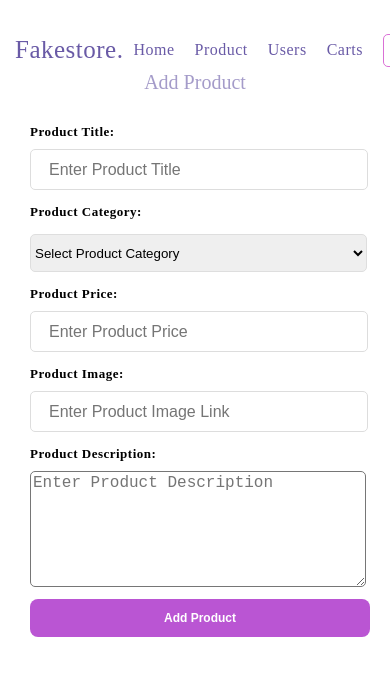
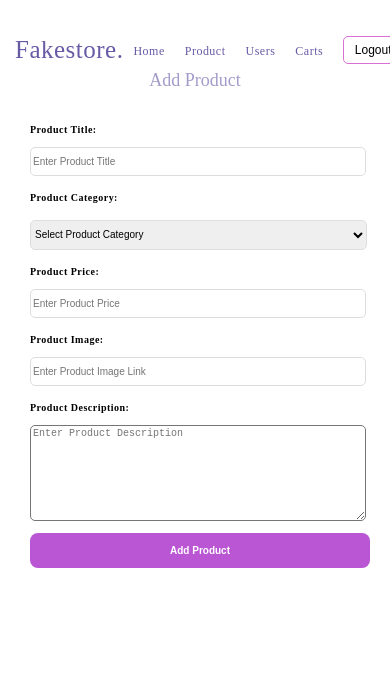
Before and after one commit to Mncedisi95/fakestore, an Angular app: page /addproduct in a window 390 px wide. Shown: the top 676 px of the page. Built offline with nearby package versions, Linux system fonts and the light colour scheme; sample sign-in values are in the browser's storage.

Commit message:
updated add, edit, index, navbar, product sign-in and users components to meet responsive design for device with 736px width.

```diff
--- a/src/app/components/add-product/add-product.component.css
+++ b/src/app/components/add-product/add-product.component.css
@@ -10,9 +10,8 @@ h2{
 }
 
 input{
-    width: 300px;
-    height: 0;
-    padding: 18px;
+    width: 330px;
+    height: 40px;
     font-size: 16px;
     border: 1.5px solid #ddd;
     margin-bottom: 10px;
@@ -144,7 +143,7 @@ button{
     }
 
     input{
-        height: 3px;
+        height: 30px;
     }
 
     h2{
@@ -159,5 +158,39 @@ button{
         font-size: 12px;
     }
 
+}
+
+@media screen and (max-width: 736px){
+
+    h2{
+        font-size: 18px;
+    }
+
+    label{
+        font-size: 10px;
+    }
+
+    button{
+        font-size: 10px;
+    }
+
+    input{
+        height: 25px;
+        font-size: 10px;
+    }
+
+    .select-box{
+        font-size: 10px;
+        height: 30px;
+    }
+
+    textarea{
+        height: 90px;
+        font-size: 10px;
+    }
+
+    small{
+        font-size: 10px;
+    }
 
 }
--- a/src/app/components/edit-product/edit-product.component.css
+++ b/src/app/components/edit-product/edit-product.component.css
@@ -11,8 +11,7 @@ h2{
 
 input{
     width: 300px;
-    height: 0;
-    padding: 18px;
+    height: 40px;
     font-size: 16px;
     border: 1.5px solid #dedede;
     margin-bottom: 10px;
@@ -110,6 +109,7 @@ button{
 
 .alert-success{
     margin-top: 10px;
+    text-align: center;
     color: #3c763d;
     background-color: #dff0d8;
     border-color: #d6e9c6;
@@ -119,7 +119,7 @@ button{
 @media  screen and (max-width: 1024px) {
 
     input{
-        height: 3px;
+        height: 30px;
     }
 
     h2{
@@ -141,5 +141,42 @@ button{
     button{
         font-size: 12px;
     }
+}
+
+@media screen and (max-width: 736px){
+
+    h2{
+        font-size: 18px;
+    }
+
+    label{
+        font-size: 10px;
+    }
+
+    button{
+        font-size: 10px;
+        width: 310px;
+    }
+
+    input{
+        height: 25px;
+        font-size: 10px;
+    }
+
+    .select-box{
+        font-size: 10px;
+        height: 30px;
+        width: 305px;
+    }
+
+    textarea{
+        height: 90px;
+        font-size: 10px;
+        width: 300px;
+    }
+
+    small{
+        font-size: 10px;
+    }
 
 }
--- a/src/app/components/index/index.component.css
+++ b/src/app/components/index/index.component.css
@@ -131,11 +131,7 @@ mat-paginator{
         font-size: 20px;
     }
 
-    h5{
-        font-size: 12px;
-    }
-
-    h6{
+    h5,h6{
         font-size: 12px;
     }
 
@@ -175,3 +171,63 @@ mat-paginator{
     }
 
 }
+
+@media screen and (max-width: 736px) {
+
+    h2{
+        font-size: 18px;
+    }
+
+    h5,h6{
+        font-size: 8px;
+    }
+
+    .section{
+        padding: 70px 0;
+        margin-left: 5px;
+    }
+
+    .product-card{
+        width: 120px;
+    }
+
+    .product-card img{
+        width: 80px;
+        height: 80px;
+    }
+
+    .select-box{
+        width: 130px;
+        height: 25px;
+        font-size: 10px;
+    }
+
+    a{
+        font-size: 10px;
+    }
+
+    .right{
+        margin-left: 150px;
+    }
+
+    .left{
+        margin-left: 10px;
+    }
+
+    mat-paginator{
+        width: 700px;
+        margin-left: 10px;
+        font-size: 10px;
+    }
+
+    input{
+        width: 130px;
+        height: 25px;
+        font-size: 10px;
+    }
+
+    button{
+        height: 27px;
+        font-size: 10px;
+    }
+}
--- a/src/app/components/navbar/navbar.component.css
+++ b/src/app/components/navbar/navbar.component.css
@@ -102,3 +102,21 @@ button:hover{
     color:  #DA70D6;
     cursor: pointer;
 }
+
+@media screen and (max-width: 736px){
+
+    .logo{
+        font-size: 15px;
+    }
+
+    .nav-link{
+        font-size: 12px;
+    }
+
+    button{
+        height: 28px;
+        width: 60px;
+        font-size: 12px;
+    }
+
+}
--- a/src/app/components/product-detail/product-detail.component.css
+++ b/src/app/components/product-detail/product-detail.component.css
@@ -56,9 +56,9 @@ button:hover{
     overflow-y: auto;
     align-items: center;
     justify-content: center;
-    height: 100vh;
     flex-direction: column;
     padding: 50px 0;
+    margin-top: 50px;
 
 }
 
@@ -69,7 +69,6 @@ button:hover{
     justify-content: center;
     align-content: center;
     margin: 0 auto;
-    margin-top: 20px;
     background-color: #f3f2ee;
     border-radius: 8px;
     overflow-y: auto;
@@ -126,3 +125,46 @@ button:hover{
         height: 250px;
     }
 }
+
+@media screen and (max-width: 736px){
+
+    h2{
+        font-size: 18px;
+    }
+
+    h4{
+        font-size: 10px;
+    }
+
+    p{
+        font-size: 10px;
+    }
+
+    .product-detail{
+        max-height: 500px;
+        max-width: 600px;
+        margin-top: 10px;
+    }
+
+    .product-detail img{
+        width: 100px;
+        margin-bottom: 10px;
+        height: 120px;
+    }
+
+    .product-item{
+        font-size: 10px;
+    }
+
+    button{
+        width: 60px;
+        height: 25px;
+        font-size: 12px;
+    }
+
+    input{
+        font-size: 12px;
+        width: 250px;
+    }
+
+}
--- a/src/app/components/sign-in/sign-in.component.css
+++ b/src/app/components/sign-in/sign-in.component.css
@@ -99,3 +99,56 @@ button{
    }
 
 }
+
+@media  screen and (max-width: 736px) {
+
+    .container{
+        padding: .5px 0;
+    }
+
+    h2{
+        font-size: 1rem;
+    }
+
+    h6{
+        font-size: 14px;
+        margin-bottom: 0;
+    }
+
+    input{
+        height: .5px;
+        font-size: 10px;
+        width: 250px;
+    }
+
+    label{
+        font-size: 10px;
+    }
+
+    button{
+        font-size: 10px;
+        width: 290px;
+    }
+
+    .form-control{
+        max-height: 350px;
+        max-width: 600px;
+    }
+
+    small{
+        font-size: 10px;
+    }
+
+    .alert-danger{
+        font-size: 10px;
+    }
+
+}
+
+@media  screen and (max-width: 414px) {
+
+    .container{
+        padding: 150px 0;
+    }
+
+}
--- a/src/app/components/users/users.component.css
+++ b/src/app/components/users/users.component.css
@@ -101,3 +101,34 @@ mat-paginator{
     }
 
 }
+
+@media  screen and (max-width: 736px) {
+
+    h2{
+        font-size: 18px;
+    }
+
+    .content-table{
+        min-width: 600px;
+        margin-left: 50px;
+    }
+
+    .content-table th,
+    .content-table tr{
+        font-size: 10px;
+        padding: 5px 10px;
+    }
+
+    mat-paginator{
+        width: 650px;
+        margin-left: 10px;
+        font-size: 12px;
+    }
+
+    button{
+        width: 45px;
+        height: 20px;
+        font-size: 12px;
+    }
+
+}
```
